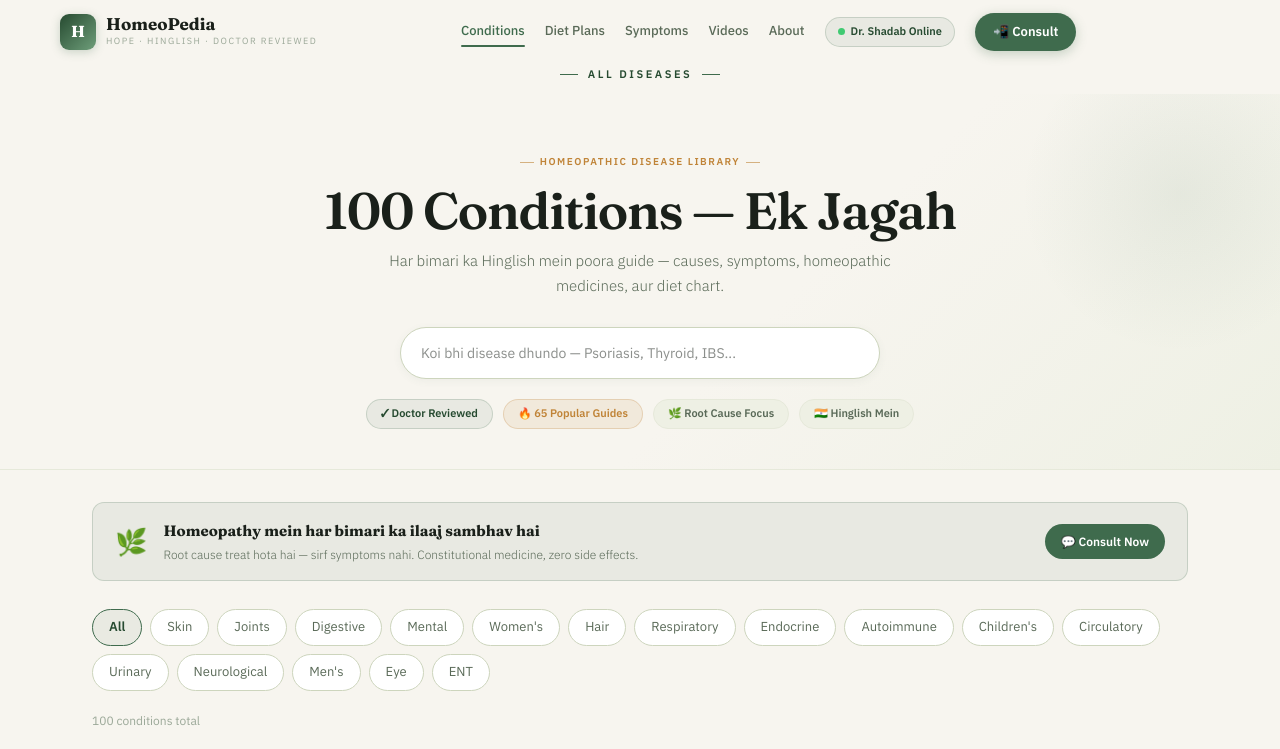
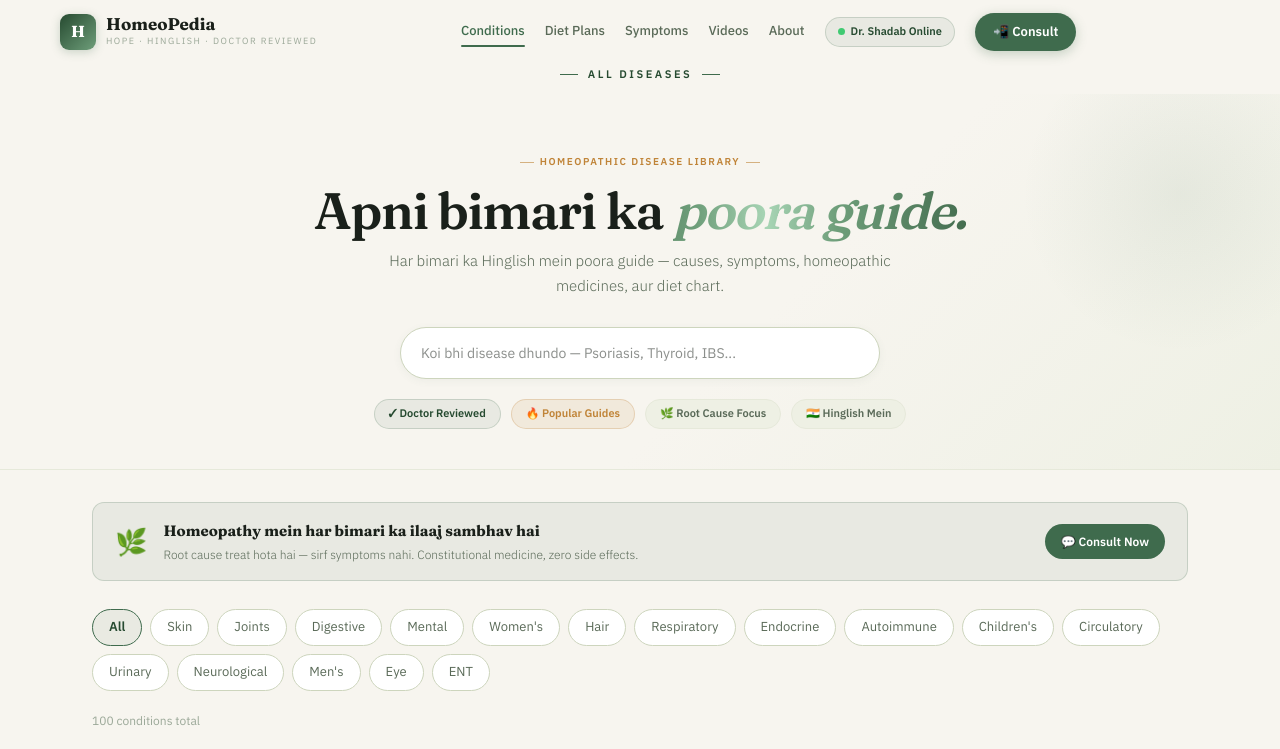
Before and after one commit to homeopediahope-health/homeopedia, a Next.js app: page /diseases in a window 1280 px wide. Shown: the top 749 px of the page. Built offline with nearby package versions, Linux system fonts and the light colour scheme.

Commit message:
Fix diseases page heading and remove hardcoded count

```diff
--- a/app/diseases/page.tsx
+++ b/app/diseases/page.tsx
@@ -161,7 +161,7 @@
             <div style={{ width: 14, height: 1, background: 'var(--warm)', opacity: 0.6 }} />
           </div>
           <h1 style={{ fontFamily: 'var(--font-display,Georgia,serif)', fontSize: 'clamp(28px,4vw,52px)', fontWeight: 600, letterSpacing: '-0.025em', lineHeight: 1.05, color: 'var(--ink)', marginBottom: 10 }}>
-            {ALL_DISEASES.length} Conditions — Ek Jagah
+            Apni bimari ka <em className="sage-shimmer" style={{ fontStyle: 'italic' }}>poora guide.</em>
           </h1>
           <p style={{ fontSize: 15, color: 'var(--ink3)', marginBottom: 28, fontWeight: 300, lineHeight: 1.7, maxWidth: 520, margin: '0 auto 28px' }}>
             Har bimari ka Hinglish mein poora guide — causes, symptoms, homeopathic medicines, aur diet chart.
@@ -180,7 +180,7 @@
           <div style={{ display: 'flex', gap: 10, justifyContent: 'center', flexWrap: 'wrap', marginTop: 20 }}>
             {[
               ['✓ Doctor Reviewed', 'var(--sage-bg)', 'var(--sage-dk)', 'rgba(63,107,77,.2)'],
-              [`🔥 ${hotCount} Popular Guides`, 'rgba(192,132,56,.1)', 'var(--warm)', 'rgba(192,132,56,.25)'],
+              ['🔥 Popular Guides', 'rgba(192,132,56,.1)', 'var(--warm)', 'rgba(192,132,56,.25)'],
               ['🌿 Root Cause Focus', 'var(--bg2)', 'var(--ink3)', 'var(--border)'],
               ['🇮🇳 Hinglish Mein', 'var(--bg2)', 'var(--ink3)', 'var(--border)'],
             ].map(([l, bg, c, b]) => (
```
